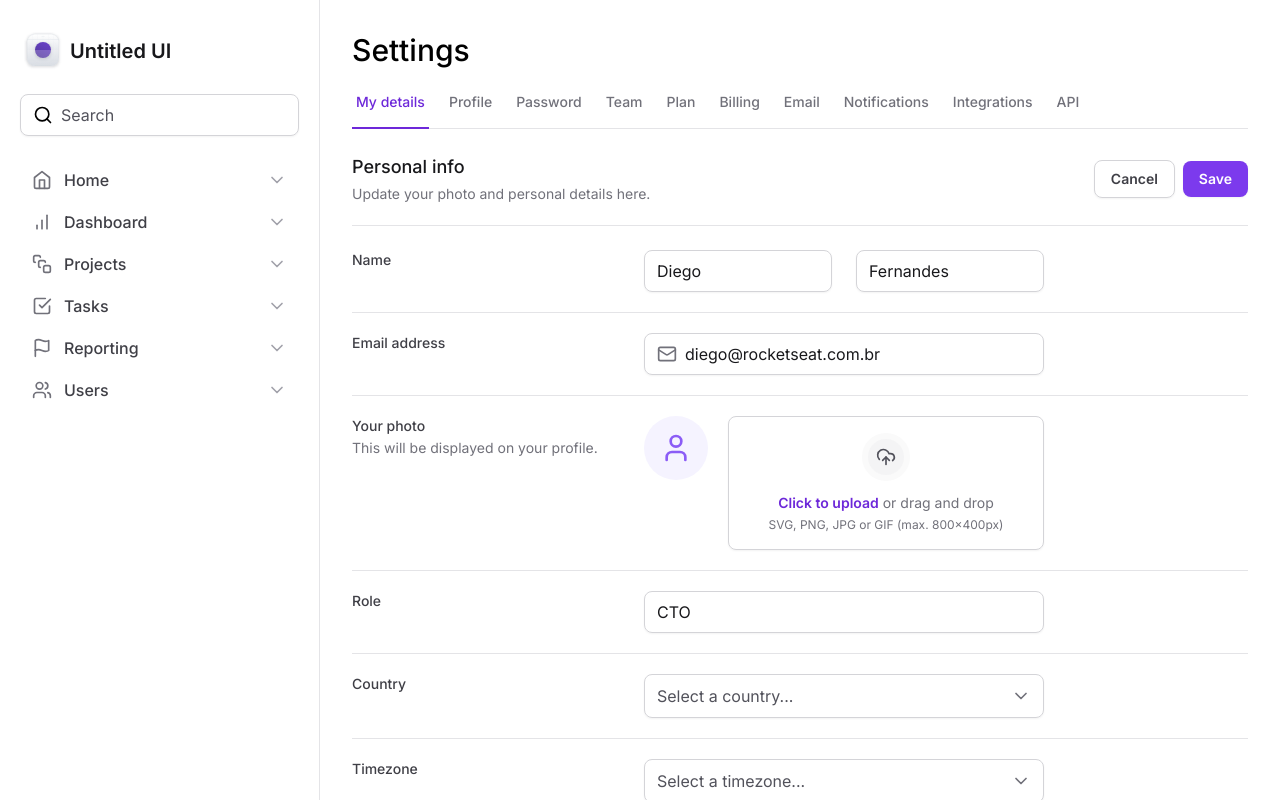
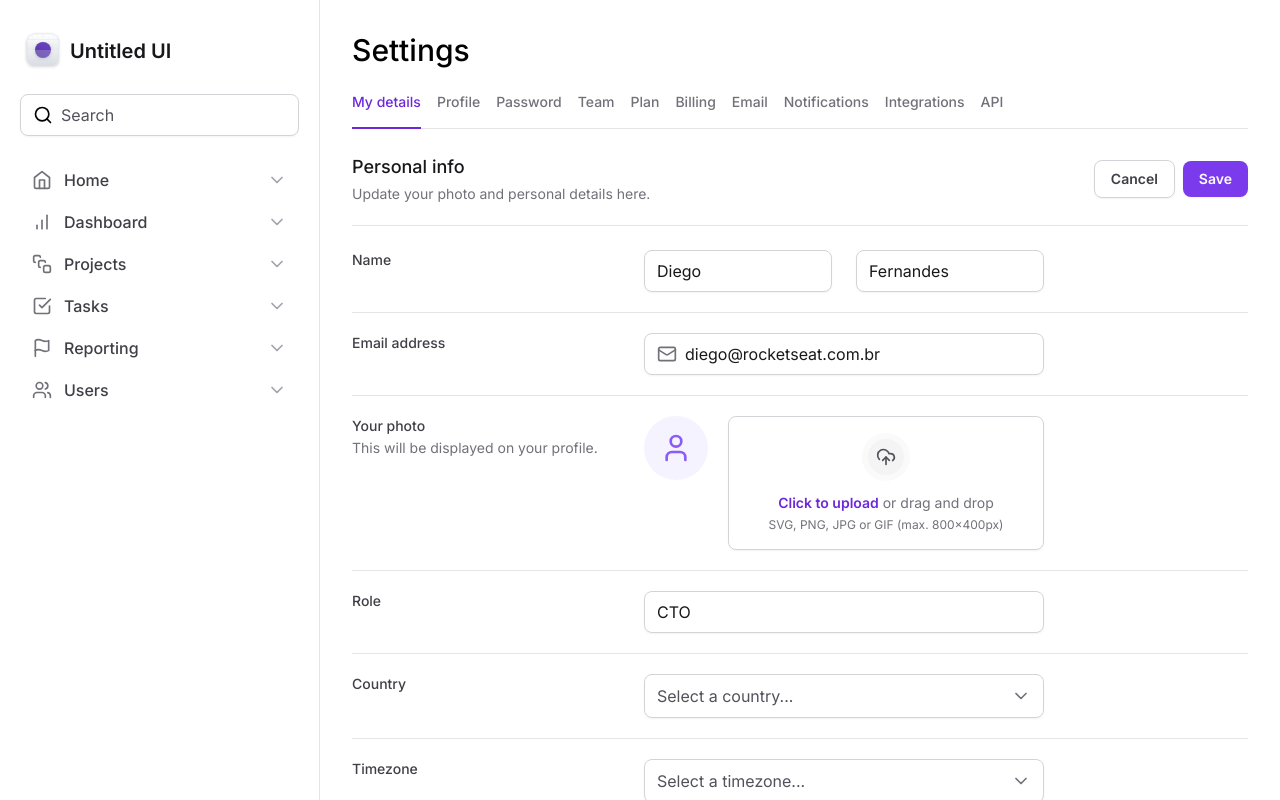
Before and after one commit to alexbleggijr/rocketseat-course-tailwind-diego-fernandes, a Next.js app: page / in a window 1280 px wide. Shown: the top 800 px of the page. Built offline with nearby package versions, Linux system fonts and the light colour scheme.

Commit message:
criando efeitos de foco

```diff
--- a/src/components/Form/Select/index.tsx
+++ b/src/components/Form/Select/index.tsx
@@ -12,7 +12,7 @@ export interface SelectProps extends SelectPrimitive.SelectProps {
 export function Select({ children, placeholder, ...props }: SelectProps) {
   return (
     <SelectPrimitive.Root {...props}>
-      <SelectPrimitive.Trigger className="flex h-11 w-full items-center justify-between gap-2 rounded-lg border border-zinc-300 px-3 py-2 shadow-sm data-[placeholder]:text-zinc-600">
+      <SelectPrimitive.Trigger className="flex h-11 w-full items-center justify-between gap-2 rounded-lg border border-zinc-300 px-3 py-2 shadow-sm outline-none focus:border-violet-300 focus:ring-4 focus:ring-violet-100 data-[placeholder]:text-zinc-600">
         <SelectPrimitive.Value
           placeholder={placeholder}
           className="text-black"
@@ -27,7 +27,7 @@ export function Select({ children, placeholder, ...props }: SelectProps) {
           side="bottom"
           position="popper"
           sideOffset={8}
-          className="animate-slideDownAndFade z-10 w-[--radix-select-trigger-width] overflow-hidden rounded-lg border border-zinc-200 bg-white shadow-sm"
+          className="z-10 w-[--radix-select-trigger-width] animate-slideDownAndFade overflow-hidden rounded-lg border border-zinc-200 bg-white shadow-sm"
         >
           <SelectPrimitive.Viewport>{children}</SelectPrimitive.Viewport>
         </SelectPrimitive.Content>
--- a/src/components/Form/Textarea.tsx
+++ b/src/components/Form/Textarea.tsx
@@ -5,7 +5,7 @@ export type TextareaProps = ComponentProps<'textarea'>
 export function Textarea(props: TextareaProps) {
   return (
     <textarea
-      className="min-h-[120px] w-full resize-y rounded-lg border border-zinc-300 px-3 py-2 shadow-sm"
+      className="min-h-[120px] w-full resize-y rounded-lg border border-zinc-300 px-3 py-2 shadow-sm outline-none focus:border-violet-300 focus:ring-4 focus:ring-violet-100"
       {...props}
     />
   )
--- a/src/components/Input.tsx
+++ b/src/components/Input.tsx
@@ -9,7 +9,7 @@ type InputControlProps = ComponentProps<'input'>
 export function Control(props: InputControlProps) {
   return (
     <input
-      className="flex-1 border-0 bg-transparent p-0 text-zinc-900 placeholder-zinc-600"
+      className="flex-1 border-0 bg-transparent p-0 text-zinc-900 placeholder-zinc-600 outline-none"
       {...props}
     />
   )
@@ -19,7 +19,7 @@ type InputRootProps = ComponentProps<'div'>
 export function Root(props: InputRootProps) {
   return (
     <div
-      className="flex w-full items-center gap-2 rounded-lg border border-zinc-300 px-3 py-2 shadow-sm"
+      className="flex w-full items-center gap-2 rounded-lg border border-zinc-300 px-3 py-2 shadow-sm focus-within:border-violet-300 focus-within:ring-4 focus-within:ring-violet-100"
       {...props}
     />
   )
--- a/src/components/SettingsTabs/TabItem.tsx
+++ b/src/components/SettingsTabs/TabItem.tsx
@@ -13,9 +13,11 @@ export function TabItem({ value, title, isSelected = false }: TabItemProps) {
   return (
     <Tabs.Trigger
       value={value}
-      className="relative px-1 pb-4 text-sm font-medium text-zinc-500 hover:text-violet-700 data-[state=active]:text-violet-700"
+      className=":px-1 group relative pb-4 text-sm font-medium text-zinc-500 outline-none hover:text-violet-700 data-[state=active]:text-violet-700"
     >
-      <span>{title}</span>
+      <span className="rounded group-focus-visible:ring-2 group-focus-visible:ring-violet-400 group-focus-visible:ring-offset-4">
+        {title}
+      </span>
 
       {isSelected && (
         <motion.div
```
